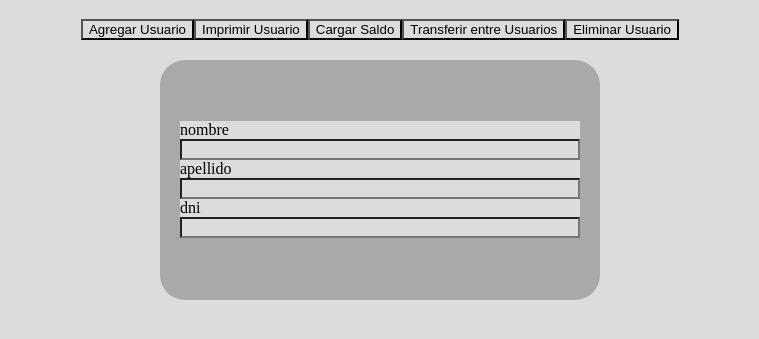
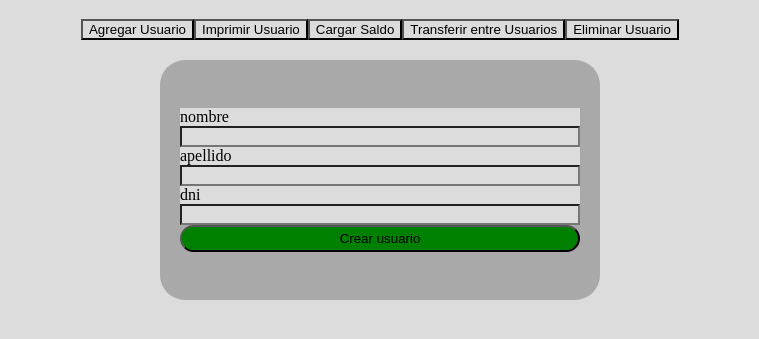
Before and after one commit to santy-gegenschatz/javascript-repository, a plain HTML site: page Entregable6-Eventos/index.html in a window 1280 px wide. Both pictures are taken after a click on the button "Agregar Usuario". Shown: the part 69-408 px from the top of the page, without its empty margins (260-1019 px from the left). Drawn offline with Linux system fonts and the light colour scheme.

Commit message:
Interacciones nuevas

```diff
--- a/Entregable6-Eventos/index.js
+++ b/Entregable6-Eventos/index.js
@@ -147,16 +147,31 @@ function altaUsuario() {
     let campos = ['nombre', 'apellido', 'dni'];
     campos.forEach((campo) => {
         let campoDeTexto = document.createElement('input');
+        campoDeTexto.setAttribute('id', campo);
         let label = document.createElement('label');
         label.innerText = campo;
         bloque.append(label);
         bloque.append(campoDeTexto);
     });
     // Hacer que aparezca un botón
+    let boton = document.createElement('button');
+    boton.innerText = 'Crear usuario';
+    boton.classList.add('boton-lindo');
+    boton.addEventListener("click", () => {
+        enviarFormulario();
+    });
+    bloque.append(boton);
+    // Cuando se presiona el botón buscar los datos de los campos y crear el usuario
 
-    // Cuando se presiona el botón buscar los datos de los campos y crear el usuario
     // let usuario = new Usuario(id_usuarios_count + 1, nombre, apellido, dni, 0);
     // usuarios.push(usuario);
+}
+
+function enviarFormulario() {
+    let nombre = document.getElementById('nombre').value;
+    let apellido = document.getElementById('apellido').value;
+    let dni = document.getElementById('dni').value;
+    console.log(nombre, apellido, dni);
 }
 
 // Dar de baja
--- a/Entregable6-Eventos/styles.css
+++ b/Entregable6-Eventos/styles.css
@@ -19,7 +19,13 @@ h1 {
     text-align: center;
 }
 
-
+/* Clases */
+.boton-lindo {
+    background-color: green;
+    border-radius: 25px;
+    text-align: center;
+    padding: 1%;
+}
 
 /* ID mods */
 
```
Also changed, not shown: 1 other file.
